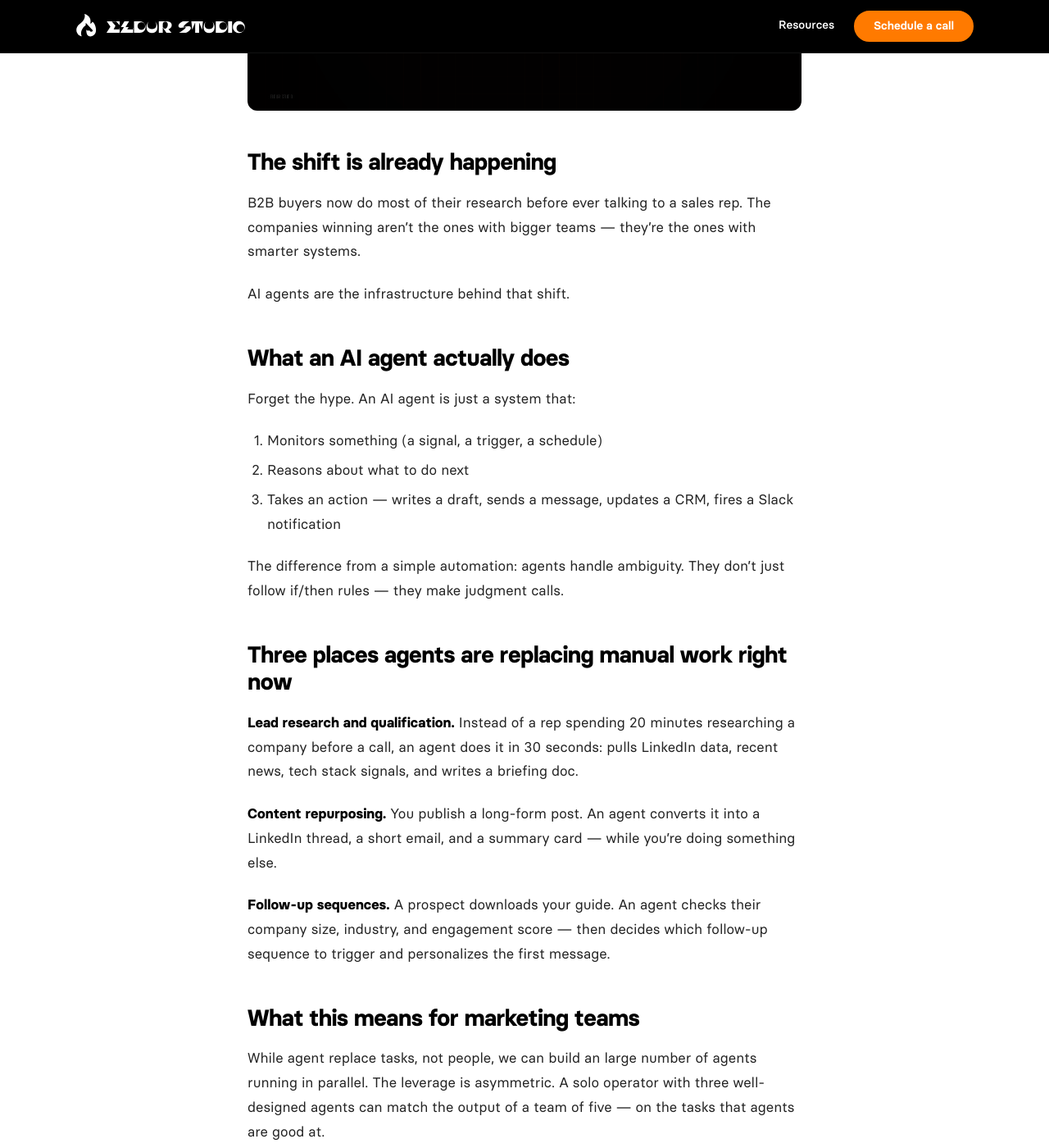
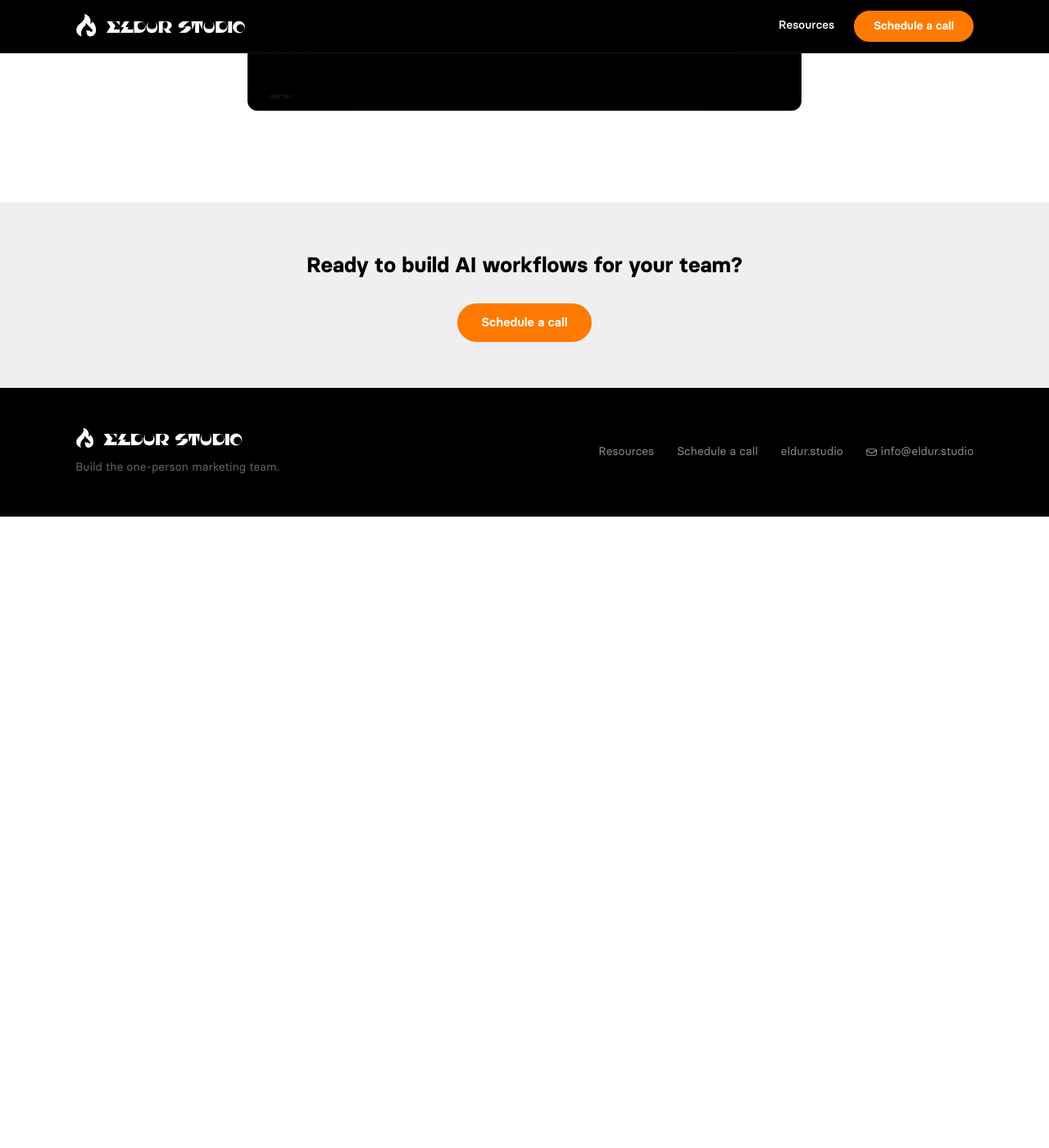
Before and after one commit to UberVero/ES2website, a Jekyll site: the page built from _posts/2026-03-04-ai-agents-b2b-marketing.md, in a window 1280 px wide and 1400 px high, scrolled down 936 px. Shown: the whole window at 82% size. Built offline with Jekyll 4.4.1, drawn with Linux system fonts in a browser that asks for light colours; comment, search, counter and statistics services are not loaded; after the commit the page ends 1566 px from its top, so only the background shows below that; some of the changed text lies outside the part shown.

Commit message:
chore: sync posts from Notion [skip ci]

```diff
--- a/_posts/2026-03-04-ai-agents-b2b-marketing.md
+++ b/_posts/2026-03-04-ai-agents-b2b-marketing.md
@@ -15,55 +15,3 @@ status: "published"
 notion_id: "31961616-8253-81d3-961d-c46441ed5f1f"
 render_with_liquid: false
 ---
-
-
-## The shift is already happening
-
-
-B2B buyers now do most of their research before ever talking to a sales rep. The companies winning aren't the ones with bigger teams — they're the ones with smarter systems.
-
-
-AI agents are the infrastructure behind that shift.
-
-
-## What an AI agent actually does
-
-
-Forget the hype. An AI agent is just a system that:
-
-1. Monitors something (a signal, a trigger, a schedule)
-2. Reasons about what to do next
-3. Takes an action — writes a draft, sends a message, updates a CRM, fires a Slack notification
-
-The difference from a simple automation: agents handle ambiguity. They don't just follow if/then rules — they make judgment calls.
-
-
-## Three places agents are replacing manual work right now
-
-
-**Lead research and qualification.** Instead of a rep spending 20 minutes researching a company before a call, an agent does it in 30 seconds: pulls LinkedIn data, recent news, tech stack signals, and writes a briefing doc.
-
-
-**Content repurposing.** You publish a long-form post. An agent converts it into a LinkedIn thread, a short email, and a summary card — while you're doing something else.
-
-
-**Follow-up sequences.** A prospect downloads your guide. An agent checks their company size, industry, and engagement score — then decides which follow-up sequence to trigger and personalizes the first message.
-
-
-## What this means for marketing teams
-
-
-While agent replace tasks, not people, we can build an large number of agents running in parallel. The leverage is asymmetric. A solo operator with three well-designed agents can match the output of a team of five — on the tasks that agents are good at.
-
-
-The trap is trying to automate everything at once. Start with one high-value, high-repetition workflow. Get it working. Then expand.
-
-> The best AI agent is the one that runs quietly in the background and surfaces only when something actually needs your attention.
-
-## Find the low hanging fruit
-
-
-Map your last five workdays. Find the task you did most often that required the least judgment. That's your first agent.
-
-
-If you're not sure where to start, [schedule a call](https://www.notion.so/resources/) — we scope these in 30 minutes.
```
Also changed, not shown: _posts/2026-03-03-no-code-to-ai-first-operators-marketing-model.md (+1 -1 lines), _posts/2026-03-05-webflow-pro-system-side-project.md (+4 -4 lines).
